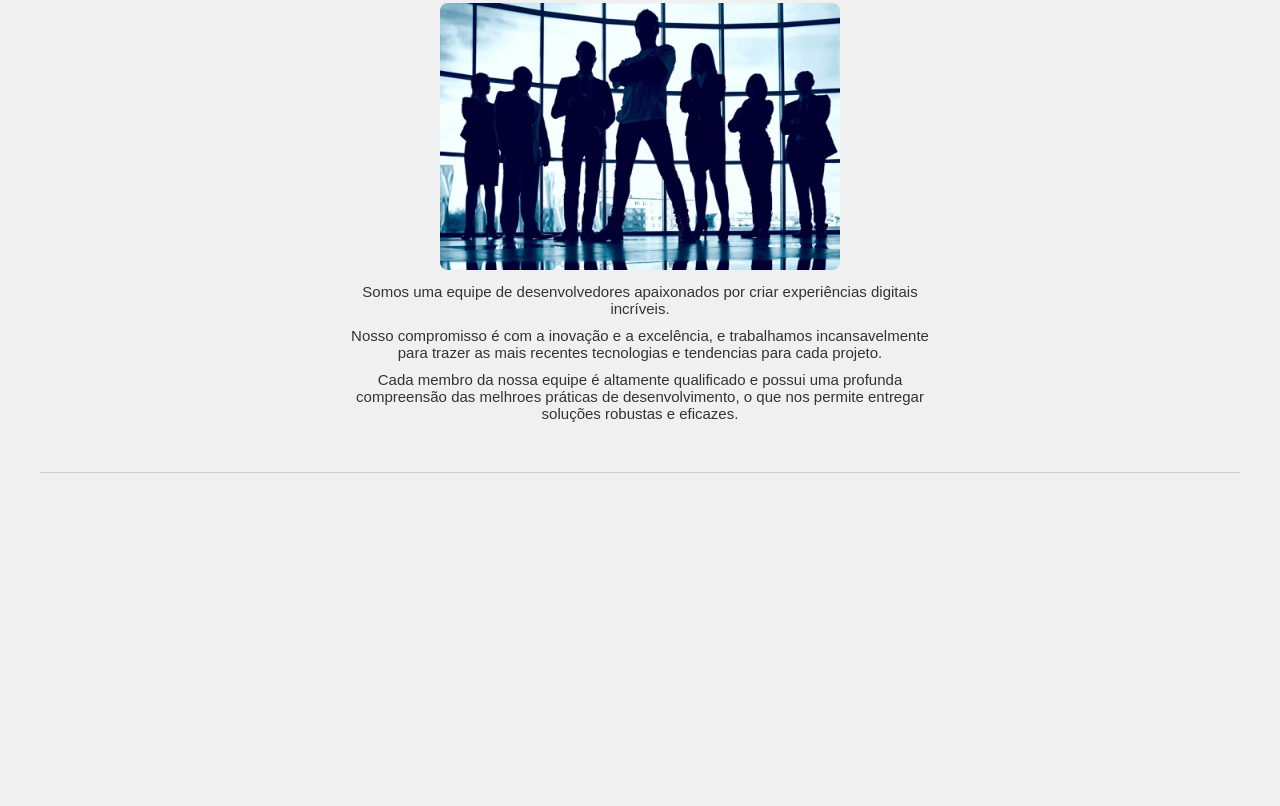
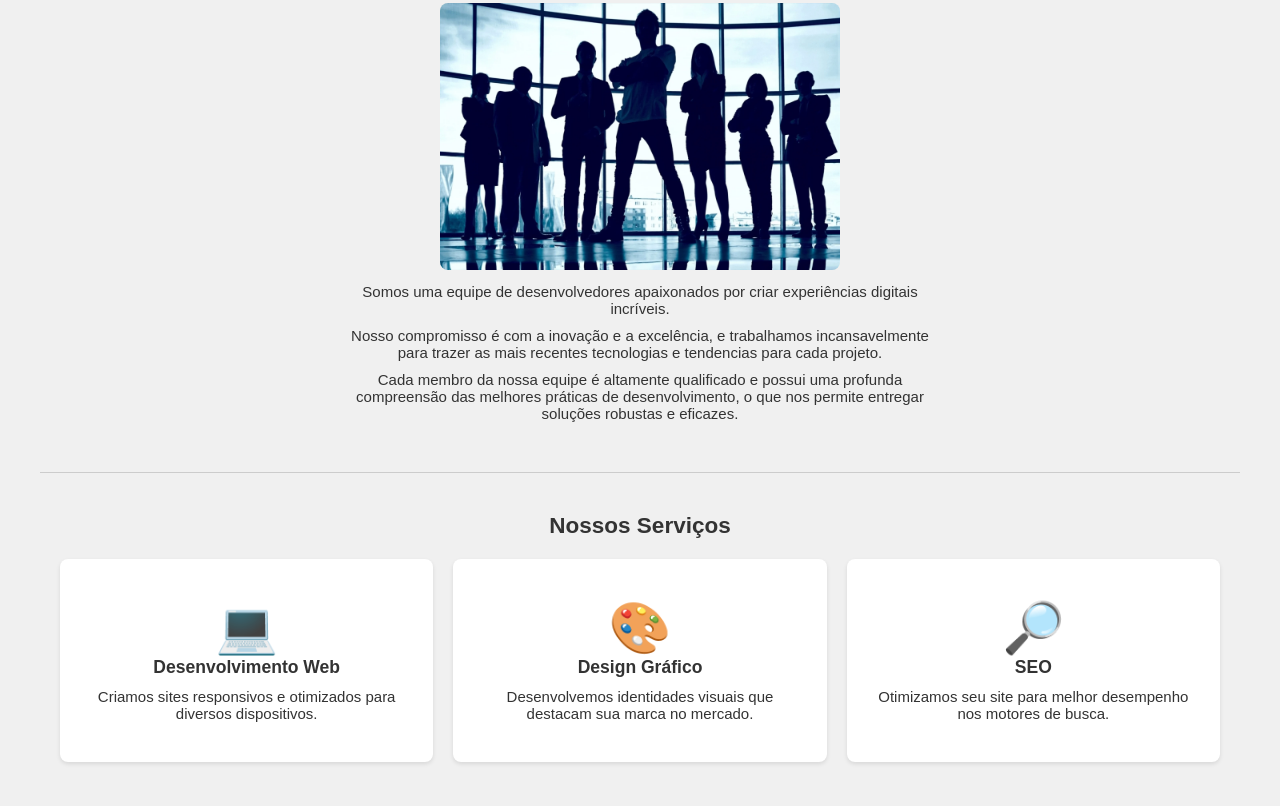
Before and after one commit to BruunoGoncalves/cnp-02, a plain HTML site: page index.html in a window 1280 px wide. Shown: the part 433-1239 px from the top of the page. Before the commit the page ends 946 px from the top, so only its background shows below. Drawn offline with Linux system fonts and the light colour scheme.

Commit message:
add: Services Area

```diff
--- a/assets/css/style.css
+++ b/assets/css/style.css
@@ -125,8 +125,39 @@ h2 {
   max-width: 600px;
 }
 
+.service-area {
+  display: flex;
+  flex-direction: column;
+  gap: 20px;
+}
+
+.service-item {
+  flex: 1;
+  background-color: var(--main-bg-light);
+  padding: 40px 20px;
+  border-radius: 8px;
+  box-shadow: 0 2px 4px rgba(0, 0, 0, 0.1);
+  transition: all .3s ease;
+}
+
+.service-item h3 {
+  margin-bottom: 10px;
+}
+
+.service-item .service-icon {
+  font-size: 5rem;
+}
+
+.service-item:hover {
+  transform: scale(1.05);
+}
+
 @media (width > 700px) {
   .nav-hide {
     display: block;
   }
+
+  .service-area {
+    flex-direction: row;
+  }
 }
--- a/index.html
+++ b/index.html
@@ -30,7 +30,28 @@
       <img src="./assets/images/team.jpg" alt="Equipe">
       <p>Somos uma equipe de desenvolvedores apaixonados por criar experiências digitais incríveis.</p>
       <p>Nosso compromisso é com a inovação e a excelência, e trabalhamos incansavelmente para trazer as mais recentes tecnologias e tendencias para cada projeto.</p>
-      <p>Cada membro da nossa equipe é altamente qualificado e possui uma profunda compreensão das melhroes práticas de desenvolvimento, o que nos permite entregar soluções robustas e eficazes.</p>
+      <p>Cada membro da nossa equipe é altamente qualificado e possui uma profunda compreensão das melhores práticas de desenvolvimento, o que nos permite entregar soluções robustas e eficazes.</p>
+    </section>
+
+    <section class="services">
+      <h2>Nossos Serviços</h2>
+      <div class="service-area">
+        <div class="service-item">
+          <div class="service-icon">💻</div>
+          <h3>Desenvolvimento Web</h3>
+          <p>Criamos sites responsivos e otimizados para diversos dispositivos.</p>
+        </div>
+        <div class="service-item">
+          <div class="service-icon">🎨</div>
+          <h3>Design Gráfico</h3>
+          <p>Desenvolvemos identidades visuais que destacam sua marca no mercado.</p>
+        </div>
+        <div class="service-item">
+          <div class="service-icon">🔎</div>
+          <h3>SEO</h3>
+          <p>Otimizamos seu site para melhor desempenho nos motores de busca.</p>
+        </div>
+      </div>
     </section>
   </main>
 </body>
```
